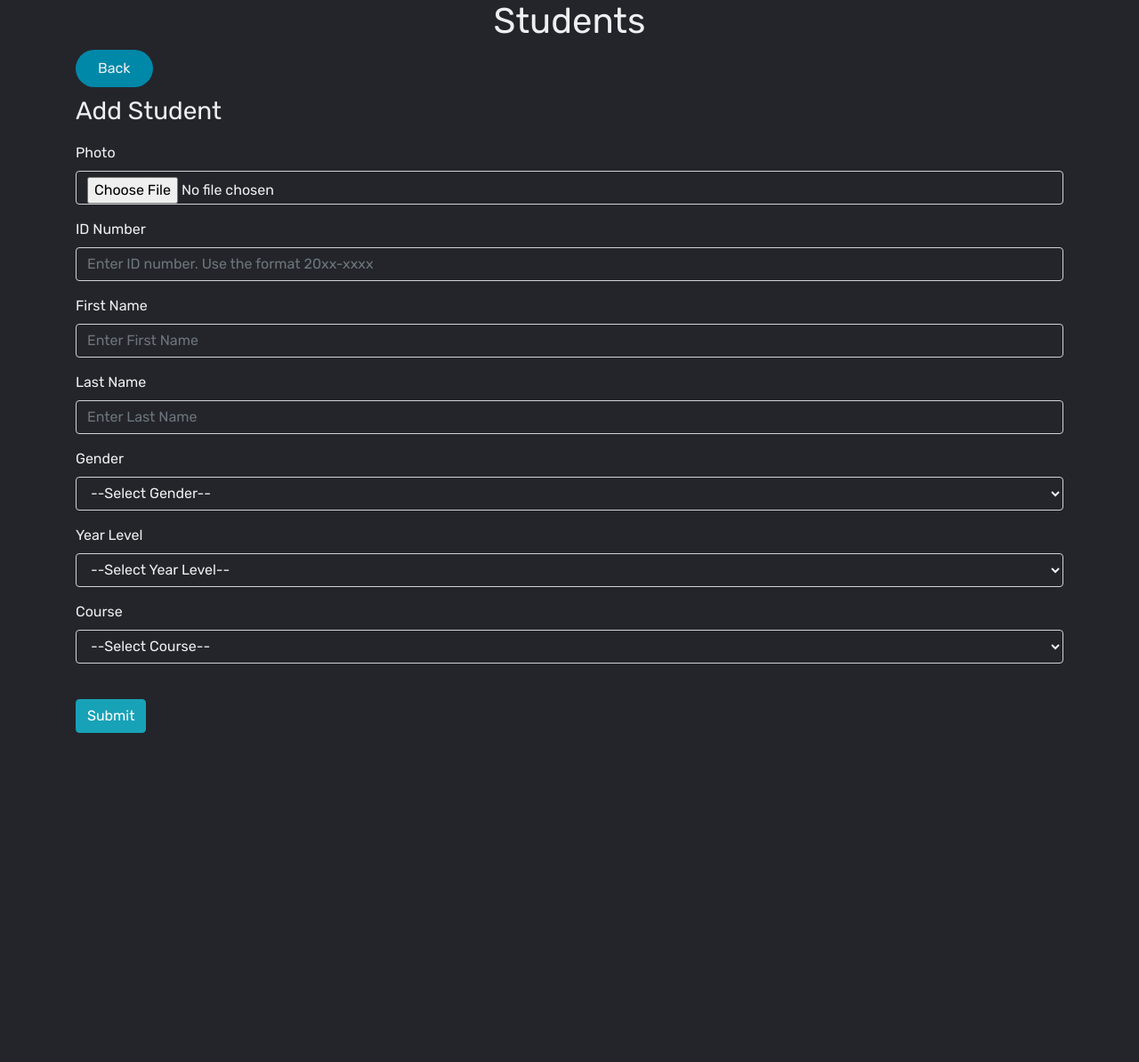
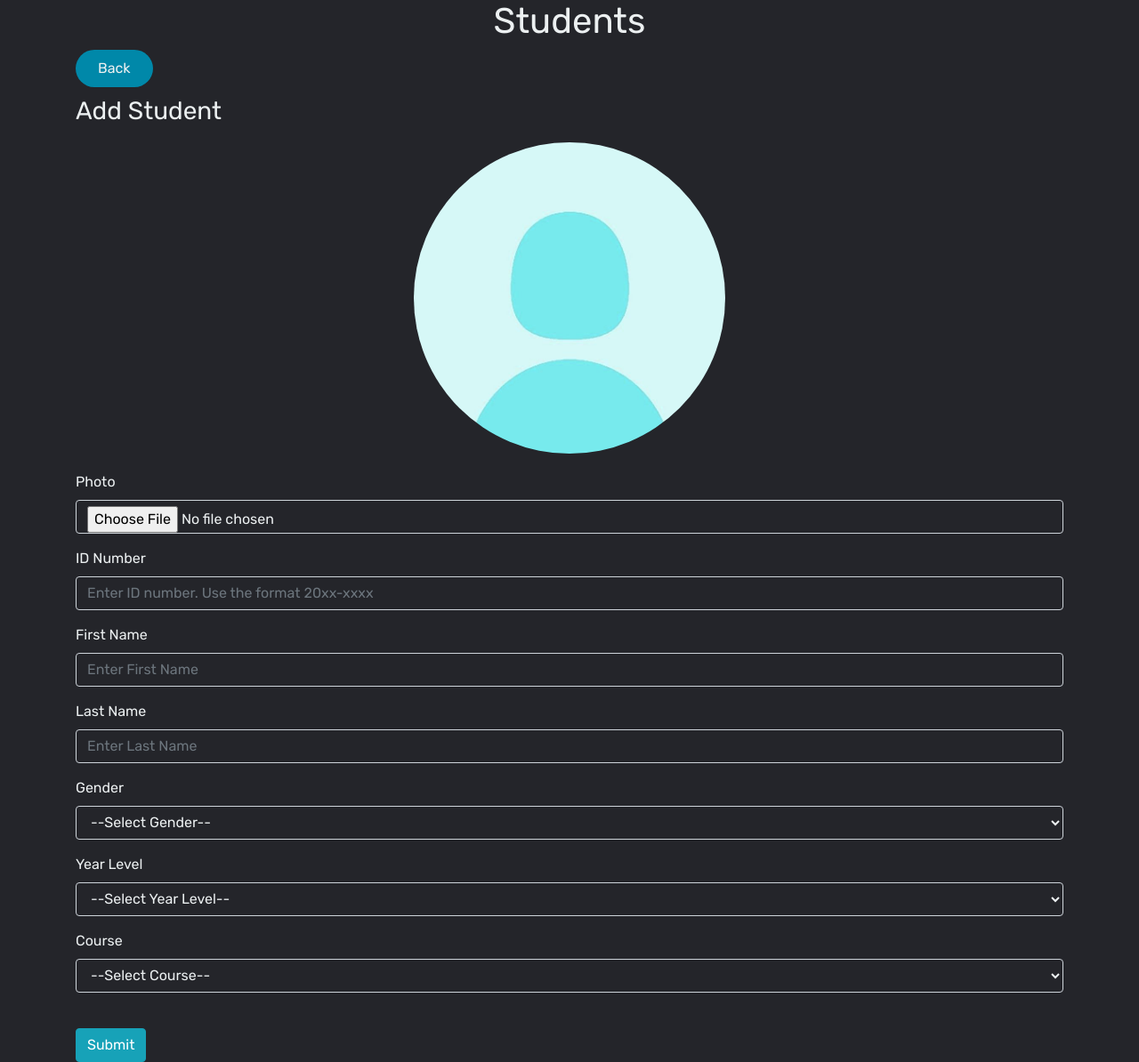
Before and after one commit to nasviil/app-ssis, a Flask app: template website/templates/add-student.html in a window 1280 px wide. Shown: the part 116-1310 px from the top of the page at 89% size. Before the commit the page ends 940 px from the top, so only its background shows below. Run offline with Flask 3, Linux system fonts and the light colour scheme; the template is opened without the code that fills it, so the values that code supplies are empty; some libraries are stand-ins or nearby versions.

Commit message:
added a js function for uploading photos

```diff
--- a/website/db/create_tables_script.sql
+++ b/website/db/create_tables_script.sql
@@ -18,5 +18,6 @@ CREATE TABLE IF NOT EXISTS student (
     gender VARCHAR(16) NOT NULL,
     year INT NOT NULL,
     course_id INT,
-    FOREIGN KEY (course_id) REFERENCES course(id) ON DELETE CASCADE
+    FOREIGN KEY (course_id) REFERENCES course(id) ON DELETE CASCADE,
+    cloudinary_url VARCHAR(255)
 );
--- a/website/routes/student.py
+++ b/website/routes/student.py
@@ -131,6 +131,9 @@ def search_student():
         return redirect(url_for('student.student_home'))
 
     students = student_model.search_students(query)
+    print(students)
 
     if not students:
         flash('No results found for the search query.', category='info')
+
+    return render_template('page-student.html', students=students)
--- a/website/static/styles.css
+++ b/website/static/styles.css
@@ -88,6 +88,23 @@ h1 {
 	height: 50px;
 	border-radius: 50%;
 	overflow: hidden;
+}
+
+.photo-container-add {
+	display: flex;
+	width: 350px;
+	height: 350px;
+	border-radius: 50%;
+	overflow: hidden;
+	justify-content: center;
+	align-items: center;
+	margin: auto;
+	margin-bottom: 20px;
+}
+
+.photo-container-add * {
+	align-content: center;
+	justify-content: center;
 }
 
 .student-photo {
--- a/website/templates/add-student.html
+++ b/website/templates/add-student.html
@@ -9,6 +9,14 @@
 >
 	<h3 class="heading-add">Add Student</h3>
 	<div class="form-group">
+		<div class="photo-container-add">
+			<img
+				src="../static/src/default_photo.jpg"
+				alt="Student Photo"
+				id="profile-pic"
+				class="student-photo"
+			/>
+		</div>
 		<label for="student_photo">Photo</label>
 		<input
 			type="file"
@@ -114,4 +122,12 @@
 		Submit
 	</button>
 </form>
+<script>
+	let profilePic = document.getElementById("profile-pic");
+	let inputFile = document.getElementById("student_photo");
+
+	inputFile.onchange = function () {
+		profilePic.src = URL.createObjectURL(inputFile.files[0]);
+	};
+</script>
 {% endblock %}
--- a/website/templates/page-college.html
+++ b/website/templates/page-college.html
@@ -15,7 +15,7 @@
 				style="color: #ecf0f1"
 				type="text"
 				name="query"
-				placeholder="Search by name or code"
+				placeholder="Search"
 				class="form-control"
 			/>
 			<button type="submit">Search</button>
--- a/website/templates/page-course.html
+++ b/website/templates/page-course.html
@@ -15,7 +15,7 @@
 				style="color: #ecf0f1"
 				type="text"
 				name="query"
-				placeholder="Search by name or code"
+				placeholder="Search"
 				class="form-control"
 			/>
 			<button type="submit">Search</button>
--- a/website/templates/page-student.html
+++ b/website/templates/page-student.html
@@ -15,7 +15,7 @@ block content %}
 				style="color: #ecf0f1"
 				type="text"
 				name="query"
-				placeholder="Search by name or code"
+				placeholder="Search"
 				class="form-control"
 			/>
 			<button type="submit">Search</button>
@@ -64,7 +64,7 @@ block content %}
 						/>
 						{% else %}
 						<img
-							src="../static/src/375333820_9867881853281951_2714770517157118347_n.jpg"
+							src="../static/src/default_photo.jpg"
 							alt="Student Photo"
 							class="student-photo"
 						/>
```
Also changed, not shown: website/models/studentdb.py (+6 -4 lines), website/templates/edit-student.html (+16 -0 lines), website/static/src/default_photo.jpg (added), website/static/src/defualt_photo.png (added).
